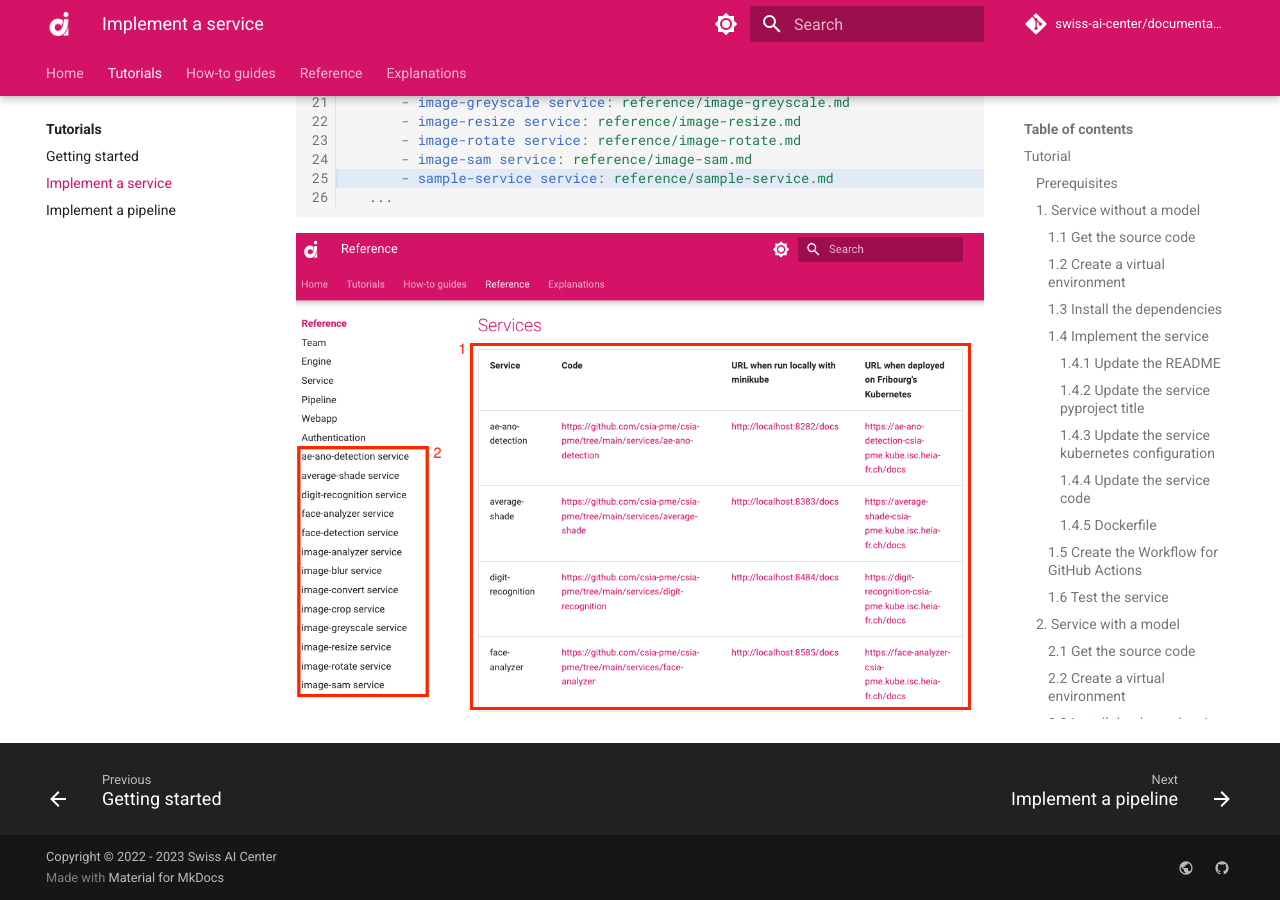
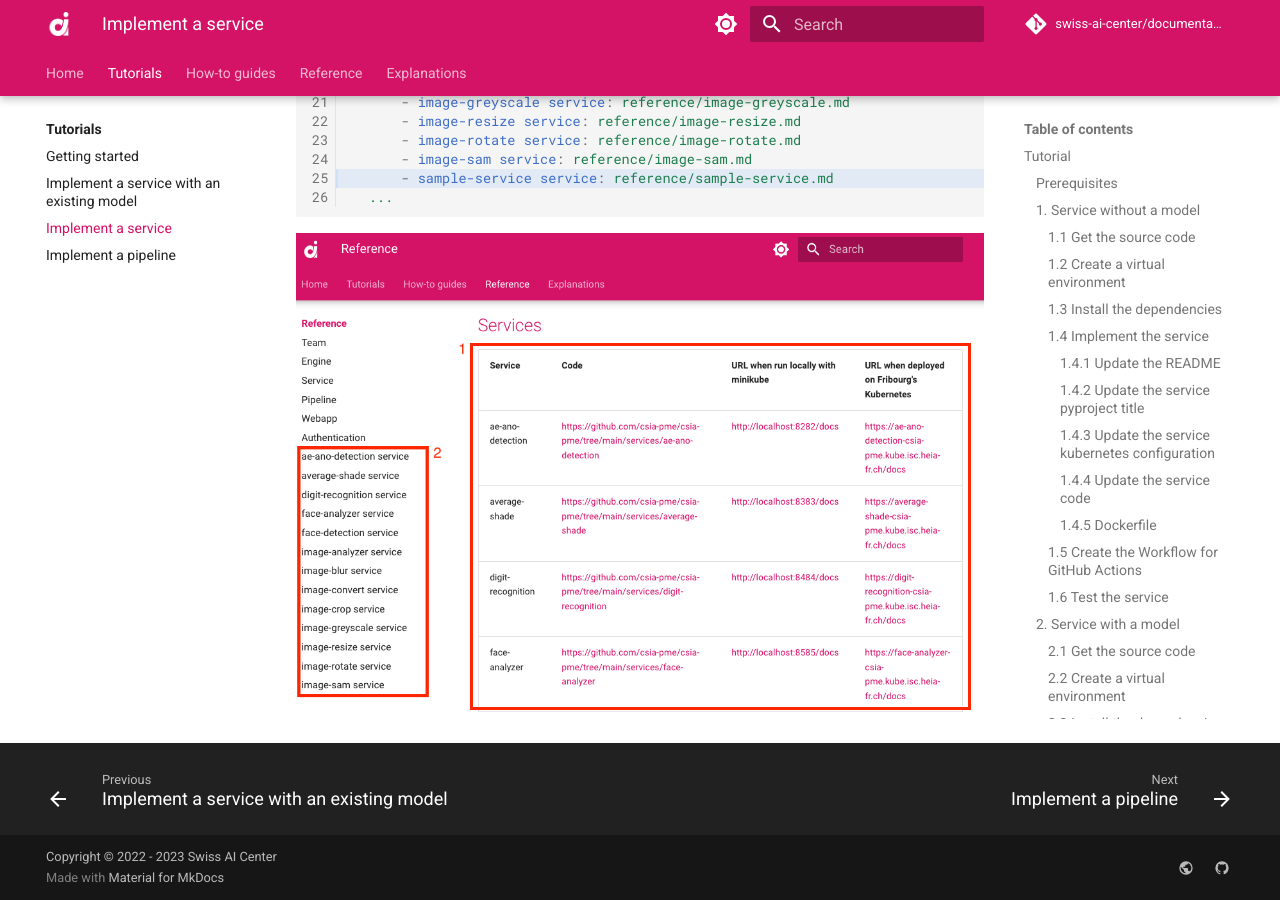
Before and after one commit to swiss-ai-center/documentation, an MkDocs documentation site: the page built from docs/tutorials/implement-service.md, in a window 1280 px wide and 900 px high, scrolled down 24812 px. Built offline with MkDocs 1.6.1 and Material for MkDocs 9.7.7, drawn with Linux system fonts in a browser that asks for light colours; comment, search, counter and statistics services are not loaded; part of the change alters nothing that is shown.

Commit message:
created tutorial for text-summarizer

````diff
--- /dev/null
+++ b/docs/tutorials/implement-service-with-existing-model.md
@@ -0,0 +1,467 @@
+# Implement a service with an existing model
+
+This tutorial shows how to implement a
+[Service](../reference/core-concepts/service.md) in the Swiss AI Center project
+step by step. The [Service](../reference/core-concepts/service.md) is a text summarizer tool that
+summarizes a text using the [Hugging Face](https://huggingface.co/) library.
+
+!!! Info
+    Note that a [Service](../reference/core-concepts/service.md) can be implemented
+    in any programming language as long as it follows the
+    [specifications](../reference/core-concepts/service.md/#specifications) of the
+    Swiss AI Center project. This tutorial is using Python 3.10.
+
+## Tutorial
+
+### Prerequisites
+
+To follow this tutorial, you need to have the following tools installed:
+
+- [Python 3.10](https://www.python.org/downloads/)
+- An IDE (e.g. [Visual Studio Code](https://code.visualstudio.com/))
+
+### Prepare the development environment
+
+#### Launch the Core engine
+
+To be able to test the [Service](../reference/core-concepts/service.md) locally when it is ready,
+you need to have a running [Core engine](../reference/core-engine/).
+To do so, follow the instructions in the
+[Core engine](../reference/core-engine.md#start-the-service-locally-with-minikube-and-the-docker-image-hosted-on-github) reference.
+
+#### Get the source code
+
+!!! Info
+    In this tutorial, we will implement a
+    [Service](../reference/core-concepts/service.md) that uses an existing model
+    so we will use the `create-a-new-service-generic-template` template.
+
+First, you can create a repo from the [template](https://github.com/swiss-ai-center/create-a-new-service-generic-template)
+by clicking on the `Use this template` button. You can also fork it or download it.
+
+Once the repo is created, you can clone it on your computer. (If you downloaded it, you can skip this step.)
+
+```bash
+git clone
+```
+
+Open your terminal and go to the folder where the source code is located.
+
+```bash
+cd path/to/the/source/code
+```
+
+#### Create a virtual environment
+
+Instead of installing the dependencies globally, it is recommended to create a
+virtual environment.
+
+To create a virtual environment, run the following command inside the project
+folder:
+
+```sh
+python3.10 -m venv .venv
+```
+
+Then, activate the virtual environment:
+
+```sh
+source .venv/bin/activate
+```
+
+#### Install the dependencies
+
+For the [Service](../reference/core-concepts/service.md) to work we will need to
+install transformers and torch in addition to the dependencies of the template.
+So edit the `requirements.txt` file and add the following lines:
+
+```txt hl_lines="2 3"
+common-code[test] @ git+https://github.com/swiss-ai-center/common-code.git@main
+transformers==4.36.2
+torch==2.1.2
+```
+
+Then, install the dependencies:
+
+```sh
+pip install --requirement requirements.txt
+```
+
+Create a freeze file to list the dependencies with their versions.
+
+```sh
+pip freeze --local --all > requirements-all.txt
+```
+
+This will install the default [Service](../reference/core-concepts/service.md)
+dependencies and the ones we just added. The freeze file will be used to ensure
+all the developers have the same dependencies.
+
+#### Implement the service
+
+##### Update the README
+
+Open the `README.md` file and update the title and the description of the
+[Service](../reference/core-concepts/service.md).
+
+```md
+# Text Summarizer
+
+This service summarizes a text using the Hugging Face library.
+```
+
+!!! note
+
+    If the service is part of the Swiss AI Center GitHub organization also add a
+    link to the [Service](../reference/core-concepts/service.md)'s
+    [Reference](../reference/core-concepts/service.md) page in the repository
+    README.md file.
+
+    ```md
+    # Text Summarizer
+
+    This service summarizes a text using the Hugging Face library.
+
+    _Check the [related documentation](https://swiss-ai-center.github.io/swiss-ai-center/reference/text-summarizer) for more information._
+    ```
+
+##### Update the service pyproject title
+
+```toml hl_lines="3"
+[project]
+# TODO: 1. CHANGE THE NAME OF THE PROJECT (1)!
+name = "text-summarizer"
+
+[tool.pytest.ini_options]
+pythonpath = [".", "src"]
+addopts = "--cov-config=.coveragerc --cov-report xml --cov-report term-missing --cov=./src"
+```
+
+1. Change the name of the project to `text-summarizer`.
+
+##### Update the service code
+
+All the code of the [Service](../reference/core-concepts/service.md) is in the
+`main.py` file. The [Service](../reference/core-concepts/service.md) is a text summarizer tool that
+summarizes a text using the [Hugging Face](https://huggingface.co/) library.
+
+Open the `main.py` with your favorite editor and follow the instructions below.
+
+```py hl_lines="23 30-32 41-42 48-60 65-85 89-95 99-107"
+import asyncio
+import time
+from fastapi import FastAPI
+from fastapi.middleware.cors import CORSMiddleware
+from fastapi.responses import RedirectResponse
+from common_code.config import get_settings
+from pydantic import Field
+from common_code.http_client import HttpClient
+from common_code.logger.logger import get_logger
+from common_code.service.controller import router as service_router
+from common_code.service.service import ServiceService
+from common_code.storage.service import StorageService
+from common_code.tasks.controller import router as tasks_router
+from common_code.tasks.service import TasksService
+from common_code.tasks.models import TaskData
+from common_code.service.models import Service
+from common_code.service.enums import ServiceStatus
+from common_code.common.enums import FieldDescriptionType, ExecutionUnitTagName, ExecutionUnitTagAcronym
+from common_code.common.models import FieldDescription, ExecutionUnitTag
+
+# Imports required by the service's model
+# TODO: 1. ADD REQUIRED IMPORTS (ALSO IN THE REQUIREMENTS.TXT) (1)!
+from transformers import pipeline
+
+settings = get_settings()
+
+
+class MyService(Service):
+    # TODO: 2. CHANGE THIS DESCRIPTION (2)!
+    """
+    Text summarizer model
+    """
+
+    # Any additional fields must be excluded for Pydantic to work
+    model: object = Field(exclude=True)
+    logger: object = Field(exclude=True)
+
+    def __init__(self):
+        super().__init__(
+            # TODO: 3. CHANGE THE SERVICE NAME AND SLUG (3)!
+            name="Text Summarizer",
+            slug="text-summarizer",
+            url=settings.service_url,
+            summary=api_summary,
+            description=api_description,
+            status=ServiceStatus.AVAILABLE,
+            # TODO: 4. CHANGE THE INPUT AND OUTPUT FIELDS, THE TAGS AND THE HAS_AI VARIABLE (4)!
+            data_in_fields=[
+                FieldDescription(name="text", type=[FieldDescriptionType.TEXT_PLAIN]),
+            ],
+            data_out_fields=[
+                FieldDescription(name="result", type=[FieldDescriptionType.TEXT_PLAIN]),
+            ],
+            tags=[
+                ExecutionUnitTag(
+                    name=ExecutionUnitTagName.NATURAL_LANGUAGE_PROCESSING,
+                    acronym=ExecutionUnitTagAcronym.NATURAL_LANGUAGE_PROCESSING,
+                ),
+            ],
+            has_ai=True,
+        )
+        self.logger = get_logger(settings)
+
+    # TODO: 5. CHANGE THE PROCESS METHOD (CORE OF THE SERVICE) (5)!
+    def process(self, data):
+                # Get the text to analyze from storage
+        text = data["text"].data
+        # Convert bytes to string
+        text = text.decode("utf-8")
+
+        # Limit the text to 142 words
+        text = " ".join(text.split()[:500])
+
+        # Run the model
+        result = classifier(text, max_length=100, min_length=5, do_sample=False)
+
+        # Convert the result to bytes
+        file_bytes = result[0]["summary_text"].encode("utf-8")
+
+        return {
+            "result": TaskData(
+                data=file_bytes,
+                type=FieldDescriptionType.TEXT_PLAIN
+            )
+        }
+
+
+# TODO: 6. CHANGE THE API DESCRIPTION AND SUMMARY (6)!
+api_summary = """
+Summarize the given text.
+"""
+
+api_description = """
+Summarize the given text using the HuggingFace transformers library with model bart-large-cnn-samsum.
+"""
+
+# Define the FastAPI application with information
+# TODO: 7. CHANGE THE API TITLE, VERSION, CONTACT AND LICENSE (7)!
+app = FastAPI(
+    title="Text summarizer API.",
+    description=api_description,
+    version="0.0.1",
+    contact={
+        "name": "Swiss AI Center",
+        "url": "https://swiss-ai-center.ch/",
+        "email": "info@swiss-ai-center.ch",
+    },
+    swagger_ui_parameters={
+        "tagsSorter": "alpha",
+        "operationsSorter": "method",
+    },
+    license_info={
+        "name": "GNU Affero General Public License v3.0 (GNU AGPLv3)",
+        "url": "https://choosealicense.com/licenses/agpl-3.0/",
+    },
+)
+...
+```
+
+1. Import the required packages.
+2. Change the description of the service.
+3. Change the name and the slug of the service. This is used to identify the
+   service in the Core engine.
+4. Change the input/output fields of the service. The name of the field is the
+   key of the dictionary that will be used in the process function. The type of the
+   field is the type of the data that will be sent to the service. They are defined
+   in the FieldDescriptionType enum. The tags are used to identify the service in
+   the Core engine. The `has_ai` variable is used to identify if the service is an
+   AI service.
+5. Change the process function. This is the core of the service. The data is a
+   dictionary with the keys being the field names set in the data_in_fields. The
+   result must be a dictionary with the keys being the field names set in the
+   data_out_fields.
+6. Change the API description and summary.
+7. Change the API title, version, contact and license.
+
+!!! Note
+    The `process` function TaskData object must be serializable.
+
+#### Test the service
+
+Now that the service is ready, we can test it.
+
+##### Test the service using the test scripts
+
+Open a terminal, navigate to the `src` folder and run the following
+command:
+
+```bash
+pytest --cov-report term:skip-covered --cov-report term-missing --cov=. -s --cov-config=.coveragerc
+```
+
+All the tests should pass.
+
+```bash
+======================== test session starts =========================
+--------- coverage: platform darwin, python 3.10.10-final-0 ----------
+Name                        Stmts   Miss  Cover   Missing
+---------------------------------------------------------
+src/main.py                    70     11    84%   53-70
+src/tests/test_storage_service.py      83     12    86%   13-18, 24-30, 114-115
+---------------------------------------------------------
+TOTAL                         188     23    88%
+
+4 files skipped due to complete coverage.
+
+
+========================= 5 passed in 29.12s =========================
+```
+
+##### Test the service using the Core engine
+
+In order to test the [Service](../reference/core-concepts/service.md), you need
+to have a running [Core engine](../reference/core-engine.md#start-the-service-locally-with-minikube-and-the-docker-image-hosted-on-github).
+If not done yet, follow the instructions in the
+[Core engine](../reference/core-engine.md#start-the-service-locally-with-minikube-and-the-docker-image-hosted-on-github)
+reference.
+
+Once the [Core engine](../reference/core-engine/) is running, you can start the
+[Service](../reference/core-concepts/service.md) by running the following
+command:
+
+```bash
+uvicorn main:app --reload --host localhost --port 9090 # (1)!
+```
+
+1. The port must be the same as the one defined in the `.env` file and different
+   from the one used by the Core engine.
+
+The output should be similar to the following:
+
+```bash
+INFO:     Uvicorn running on http://127.0.0.1:9090 (Press CTRL+C to quit)
+INFO:     Started reloader process [4455] using StatReload
+INFO:     Started server process [4457]
+INFO:     Waiting for application startup.
+INFO:     [2024-01-09 16:49:08,417]  [common_code.service.service]: 	Started tasks service
+DEBUG:    [2024-01-09 16:49:08,417]  [common_code.service.service]: 	Announcing service: {'name': 'Text Summarizer', 'slug': 'text-summarizer', 'url': 'http://localhost:9090', 'summary': '\nSummarize the given text.\n', 'description': '\nSummarize the given text using the HuggingFace transformers library with model bart-large-cnn-samsum.\n', 'status': 'available', 'data_in_fields': [{'name': 'text', 'type': ['text/plain']}], 'data_out_fields': [{'name': 'summarized_text', 'type': ['text/plain']}], 'tags': [{'name': 'Natural Language Processing', 'acronym': 'NLP'}], 'has_ai': True}
+DEBUG:    [2024-01-09 16:49:08,417]  [common_code.service.service]: 	url: http://localhost:8080
+INFO:     [2024-01-09 16:49:08,419]  Application startup complete.
+INFO:     [2024-01-09 16:49:08,507]   127.0.0.1:54785 - "GET /status HTTP/1.1" 200 OK
+INFO:     [2024-01-09 16:49:08,531]  [common_code.service.service]: 	Successfully announced to the engine
+```
+
+Now, you can test the [Service](../reference/core-concepts/service.md) by
+sending a request to the [Core engine](../reference/core-engine/). To do so, open your browser and navigate
+to the following URL: `http://localhost:8080/`. You should see the following
+page:
+
+![text-summarizer](../assets/screenshots/text-summarizer.png)
+
+Now you can test the [Service](../reference/core-concepts/service.md) by
+uploading a text file. Create a file called text.txt and add some text in it.
+
+Then, you can unfold the `/text-summarizer` endpoint and click on the Try it out
+button. Now upload the text file and click on the Execute
+button. The response body should be something similar to the following:
+
+```json hl_lines="11"
+{
+  "created_at": "2024-01-09T16:30:22.627620",
+  "updated_at": "2024-01-09T16:54:58.221528",
+  "data_in": [
+    "8a3bb409-bfe6-444d-9f94-8e245b0370b6.txt"
+  ],
+  "data_out": null,
+  "status": "pending",
+  "service_id": "c0ddda6c-9ffa-4912-90a2-b4e9b1769b56",
+  "pipeline_execution_id": null,
+  "id": "b7b73c95-88d1-4f02-87f6-29feabf41d7e",
+  "service": {
+    "created_at": "2024-01-09T16:30:22.627620",
+    "updated_at": "2024-01-09T16:49:08.499620",
+    "description": "\nSummarize the given text using the HuggingFace transformers library with model bart-large-cnn-samsum.\n",
+    "status": "available",
+    "data_in_fields": [
+      {
+        "name": "text",
+        "type": [
+          "text/plain"
+        ]
+      }
+    ],
+    "data_out_fields": [
+      {
+        "name": "result",
+        "type": [
+          "text/plain"
+        ]
+      }
+    ],
+    "tags": [
+      {
+        "name": "Natural Language Processing",
+        "acronym": "NLP"
+      }
+    ],
+    "has_ai": true,
+    "id": "c0ddda6c-9ffa-4912-90a2-b4e9b1769b56",
+    "name": "Text Summarizer",
+    "slug": "text-summarizer",
+    "summary": "\nSummarize the given text.\n",
+    "url": "http://localhost:9090"
+  },
+  "pipeline_execution": null
+}
+```
+
+Now, copy the id of the task and unfold the GET `/tasks/{task_id}` endpoint
+under the Tasks name.
+
+1. Click on Try it out and paste the id in the task_id field.
+2. Click on Execute.
+3. In the body response, find the `data_out` field and copy the id of the text file
+   (e.g. `a38ef233-ac01-431d-adc8-cb6269cdeb71.png`).
+4. Now, unfold the GET `/storage/{key}` endpoint under the Storage name.
+5. Click on Try it out and paste the id of the text file in the key field.
+6. Click on Execute.
+7. Click on the Download file button and save the text file in your computer.
+
+The text should be summarized.
+
+##### Test the service using the Core engine Frontend
+
+In order to test the [Service](../reference/core-concepts/service.md) with the frontend, you need to launch the [Core engine](../reference/core-engine/#start-the-service-locally-with-node) Frontend. To do so, follow the instructions in the [Core engine](../reference/core-engine/#start-the-service-locally-with-node) reference.
+
+Once the [Core engine](../reference/core-engine/#start-the-service-locally-with-node) Frontend is running, you can start the [Service](../reference/core-concepts/service.md) by running the following command:
+
+```bash
+uvicorn main:app --reload --host localhost --port 9090 # (1)!
+```
+
+1. The port must be the same as the one defined in the `.env` file and different
+   from the one used by the Core engine.
+
+!!! Note
+    The [Core engine](../reference/core-engine/#start-the-service-locally-with-node) Frontend needs a running [Core engine](../reference/core-engine/) to work.
+
+As in the previous section, you can test the [Service](../reference/core-concepts/service.md) by sending a request to the [Core engine](../reference/core-engine/). To do so, open your browser and navigate to the following URL: `http://localhost:3000/`. You should see the following page:
+
+![text-summarizer-frontend](../assets/screenshots/text-summarizer-frontend.png)
+
+Now you can test the [Service](../reference/core-concepts/service.md) by clicking the `View` button. Now upload the text file and click on the `Run` button.
+
+![text-summarizer-frontend-execute](../assets/screenshots/text-summarizer-frontend-execute.png)
+
+The execution should start and as soon as it is finished, the `Download` button should be clickable. Use it to download the result.
+
+![text-summarizer-frontend-download](../assets/screenshots/text-summarizer-frontend-download.png)
+
+The text should be summarized.
+
+!!! success "Congratulations!"
+    You have successfully created a [Service](../reference/core-concepts/service.md)
+    and tested it locally. Now, you can push the
+    [Service](../reference/core-concepts/service.md) to GitHub and deploy it on the
+    [Core engine](../reference/core-engine/) using the workflow from the repo.
--- a/mkdocs.yml
+++ b/mkdocs.yml
@@ -16,6 +16,7 @@ nav:
   - Tutorials:
       - tutorials/index.md
       - Getting started: tutorials/getting-started.md
+      - Implement a service with an existing model: tutorials/implement-service-with-existing-model.md
       - Implement a service: tutorials/implement-service.md
       - Implement a pipeline: tutorials/implement-pipeline.md
   - How-to guides:
````
Also changed, not shown: docs/assets/screenshots/text-summarizer-frontend-download.png (added), docs/assets/screenshots/text-summarizer-frontend-execute.png (added), docs/assets/screenshots/text-summarizer-frontend.png (added), docs/assets/screenshots/text-summarizer.png (added).
